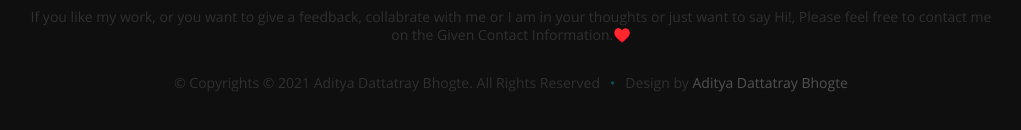
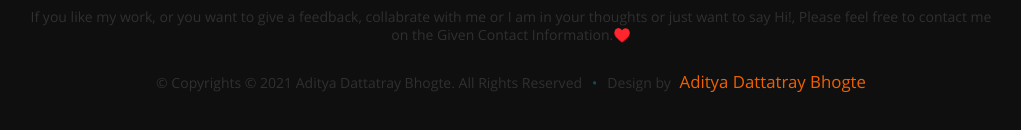
Before and after one commit to Abhogte/MyPortfolio, a React (Create React App) app: page / in a window 1280 px wide. Shown: the part 5610-5740 px from the top of the page, without its empty margins (129-1150 px from the left). Built offline with nearby package versions, Linux system fonts and the light colour scheme.

Commit message:
Highliting my name in footer section

```diff
--- a/public/css/layout.css
+++ b/public/css/layout.css
@@ -149,6 +149,11 @@ header .scrolldown a:hover { color: #11ABB0; }
 	50%{	color: white;	}
 	99%{	color:white;	}
 	100%{	color: blueviolet;	}
+}
+.designedBy{
+   color:#F06000 !important;
+   font-size: larger;
+   padding-left: 5px;
 }
 .opaque { background-color: #333; }
 
--- a/src/Components/Footer.js
+++ b/src/Components/Footer.js
@@ -29,7 +29,7 @@ class Footer extends Component {
 
            <ul className="copyright">
               <li>&copy; Copyrights &copy; 2021 Aditya Dattatray Bhogte. All Rights Reserved </li>
-              <li>Design by <a title="Styleshout" href="https://www.linkedin.com/in/adityabhogte/">Aditya Dattatray Bhogte</a></li>
+              <li>Design by <a className="designedBy" title="Styleshout" href="https://www.linkedin.com/in/adityabhogte/">Aditya Dattatray Bhogte</a></li>
            </ul>
 
         </div>
```
